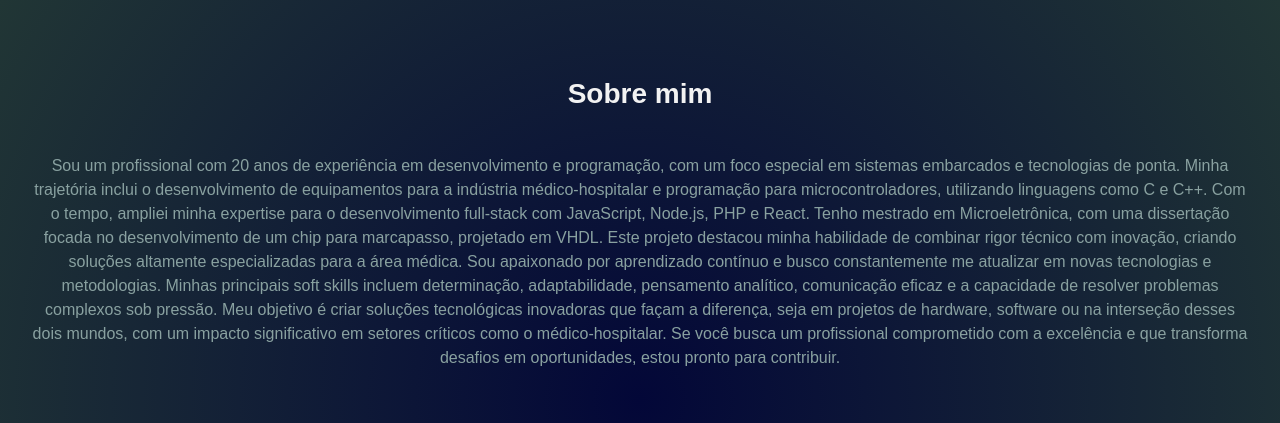
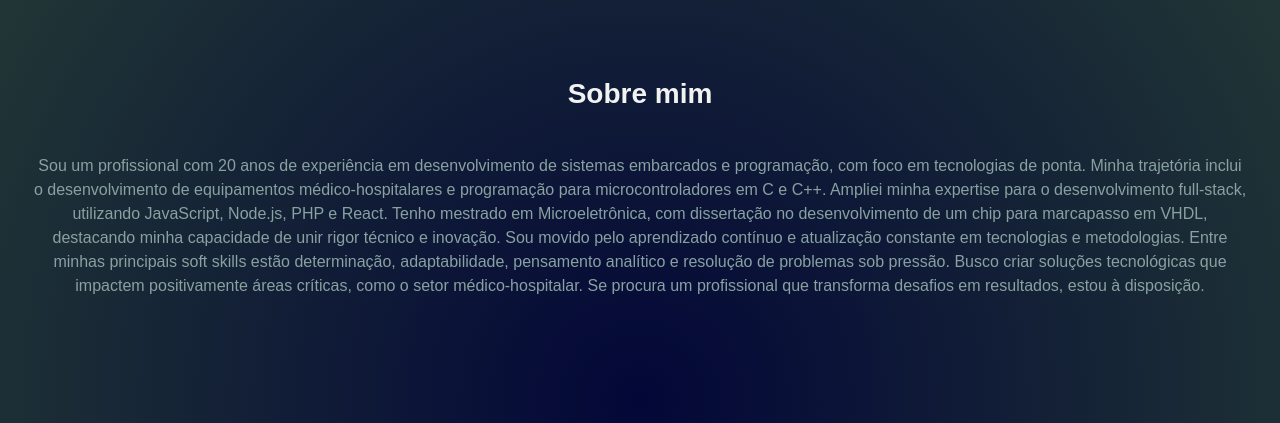
Before and after one commit to dcsalengue/portfolioDiego, a plain HTML site: page index.html in a window 1280 px wide. Shown: the part 800-1223 px from the top of the page. Drawn offline with Linux system fonts and the light colour scheme.

Commit message:
Texto sobre, segunda versão

```diff
--- a/index.html
+++ b/index.html
@@ -47,22 +47,19 @@
         <section class="main__section" id="sobre">
             <h2 class="titulo-secao">Sobre mim</h2>
             <p class="paragrafo-secao">
-                Sou um profissional com 20 anos de experiência em desenvolvimento e programação, com um foco especial em
-                sistemas embarcados e tecnologias de ponta. Minha trajetória inclui o desenvolvimento de equipamentos
-                para a indústria médico-hospitalar e programação para microcontroladores, utilizando linguagens como C e
-                C++. Com o tempo, ampliei minha expertise para o desenvolvimento full-stack com JavaScript, Node.js, PHP
-                e React.
-                Tenho mestrado em Microeletrônica, com uma dissertação focada no desenvolvimento de um chip para
-                marcapasso, projetado em VHDL. Este projeto destacou minha habilidade de combinar rigor técnico com
-                inovação, criando soluções altamente especializadas para a área médica.
-                Sou apaixonado por aprendizado contínuo e busco constantemente me atualizar em novas tecnologias e
-                metodologias. Minhas principais soft skills incluem determinação, adaptabilidade, pensamento analítico,
-                comunicação eficaz e a capacidade de resolver problemas complexos sob pressão.
-                Meu objetivo é criar soluções tecnológicas inovadoras que façam a diferença, seja em projetos de
-                hardware, software ou na interseção desses dois mundos, com um impacto significativo em setores críticos
-                como o médico-hospitalar.
-                Se você busca um profissional comprometido com a excelência e que transforma desafios em oportunidades,
-                estou pronto para contribuir.
+                Sou um profissional com 20 anos de experiência em desenvolvimento de sistemas embarcados e programação,
+                com foco em tecnologias de ponta. Minha trajetória inclui o desenvolvimento de equipamentos
+                médico-hospitalares e programação para microcontroladores em C e C++. Ampliei minha expertise para o
+                desenvolvimento full-stack, utilizando JavaScript, Node.js, PHP e React.
+
+                Tenho mestrado em Microeletrônica, com dissertação no desenvolvimento de um chip para marcapasso em
+                VHDL, destacando minha capacidade de unir rigor técnico e inovação. Sou movido pelo aprendizado contínuo
+                e atualização constante em tecnologias e metodologias.
+
+                Entre minhas principais soft skills estão determinação, adaptabilidade, pensamento analítico e resolução
+                de problemas sob pressão. Busco criar soluções tecnológicas que impactem positivamente áreas críticas,
+                como o setor médico-hospitalar. Se procura um profissional que transforma desafios em resultados, estou
+                à disposição.
             </p>
         </section>
         <section class="main__section" id="habilidades">
```
